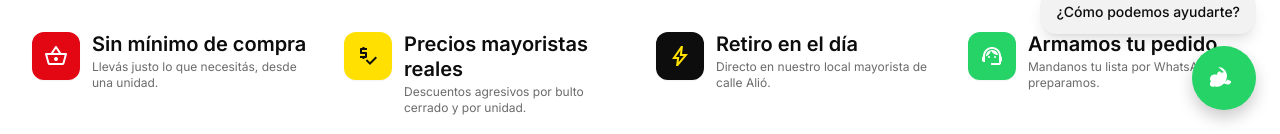
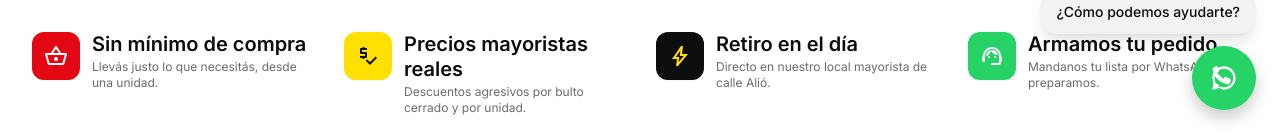
Before and after one commit to dextermdq/feliz, a Next.js app: page / in a window 1280 px wide. Shown: the part 666-800 px from the top of the page. Built offline with nearby package versions, Linux system fonts and the light colour scheme.

Commit message:
fix: logo correcto de WhatsApp con globo y teléfono

```diff
--- a/src/components/common/FloatingWhatsApp.tsx
+++ b/src/components/common/FloatingWhatsApp.tsx
@@ -24,13 +24,17 @@ export function FloatingWhatsApp() {
         className="group w-16 h-16 bg-[#25D366] hover:bg-[#20ba58] text-white rounded-full flex items-center justify-center shadow-[0_8px_16px_rgba(0,0,0,0.2)] hover:shadow-[0_12px_24px_rgba(0,0,0,0.3)] hover:scale-110 transition-all duration-300"
         title="Contactar por WhatsApp"
       >
+        {/* Globo de chat + teléfono (logo WhatsApp) */}
         <svg
           className="w-7 h-7"
           fill="currentColor"
           viewBox="0 0 24 24"
           xmlns="http://www.w3.org/2000/svg"
         >
-          <path d="M17.472 14.382c-.297-.149-1.758-.867-2.03-.967-.272-.099-.471-.148-.67.15-.197.297-.767.966-.94 1.164-.173.199-.347.223-.644.075-.297-.15-1.255-.463-2.39-1.475-.883-.788-1.48-1.761-1.653-2.059-.173-.297-.018-.458.13-.606.134-.133.298-.347.446-.52.149-.174.198-.298.298-.497.099-.198.05-.371-.025-.52-.075-.149-.669-1.612-.916-2.207-.242-.579-.487-.5-.67-.51-.173-.008-.371-.01-.57-.01-.198 0-.52.074-.792.372-.272.297-1.04 1.016-1.04 2.479 0 1.462 1.065 2.875 1.213 3.074.149.198 2.096 3.2 5.076 4.487.709.306 1.262.489 1.694.625.71.227 1.355.196 1.867.119.57-.085 1.758-.719 2.006-1.413.248-.694.248-1.289.173-1.413-.074-.124-.272-.198-.57-.347m-5.421-7.403h-.004c-2.176 0-4.33.691-6.041 1.987l-.384.223-.398-.066C5.034 8.987 4.127 8.948 3.29 9.09c-.837.141-1.635.45-2.26 1.061-.625.61-.975 1.409-1.023 2.234-.048.825.18 1.631.648 2.269l.209.313-.308.341c-.432.479-.702.998-.778 1.562-.076.564.094 1.136.457 1.635.363.499.87.84 1.464.975.594.135 1.233.081 1.796-.16l.345-.16.36.095c.756.199 1.532.284 2.313.246 2.621-.135 5.034-1.902 6.514-4.287.625-1.018 1.063-2.137 1.303-3.316.24-1.179.235-2.389-.014-3.558-.725-3.44-3.674-5.869-7.25-5.869z" />
+          {/* Burbuja de mensaje */}
+          <path d="M12 2C6.48 2 2 6.48 2 12c0 1.54.36 3 .97 4.29L2 22l6.18-1.46C9.89 21.64 10.93 22 12 22c5.52 0 10-4.48 10-10S17.52 2 12 2zm0 18c-.89 0-1.77-.2-2.6-.57l-.18-.09-1.95.46.47-1.81-.12-.19C4.26 16.89 4 14.54 4 12c0-4.41 3.59-8 8-8s8 3.59 8 8-3.59 8-8 8z" />
+          {/* Teléfono dentro */}
+          <path d="M16.6915026,12.4744748 L14.0151496,11.1207615 C13.5355499,10.8571722 12.9656502,10.9077967 12.5563168,11.3170592 L11.5518685,12.3215461 C11.4463987,12.4270592 11.2243722,12.4309507 11.1006357,12.360290076 C10.3694346,11.9160871 9.17988431,10.8631503 8.5871514,10.273305 C7.99604793,9.68383609 6.95161974,8.51287022 6.50876247,7.78565161 C6.39694852,7.66215035 6.40083993,7.44012394 6.50635148,7.33460118 L7.51088025,6.32946769 C7.91992975,5.92041513 7.97066769,5.35059032 7.70720298,4.87092717 L6.35348991,2.19448474 C6.0903501,1.71673746 5.5204503,1.56670019 5.07234559,1.83006625 L2.85395169,3.24686341 C2.41077621,3.50815764 2.15440573,3.98163353 2.25193502,4.50096251 C2.92143681,7.81838574 4.34311125,11.0231651 6.47566126,13.1632057 C8.64709025,15.3456436 11.9012346,16.7873151 15.2060466,17.4503207 C15.7274109,17.5528522 16.2009018,17.2968531 16.4618045,16.853529 L17.8786037,14.6351408 C18.1419984,14.1834508 17.9920046,13.6135379 17.5140249,13.3503695 Z" />
         </svg>
       </a>
 
```
